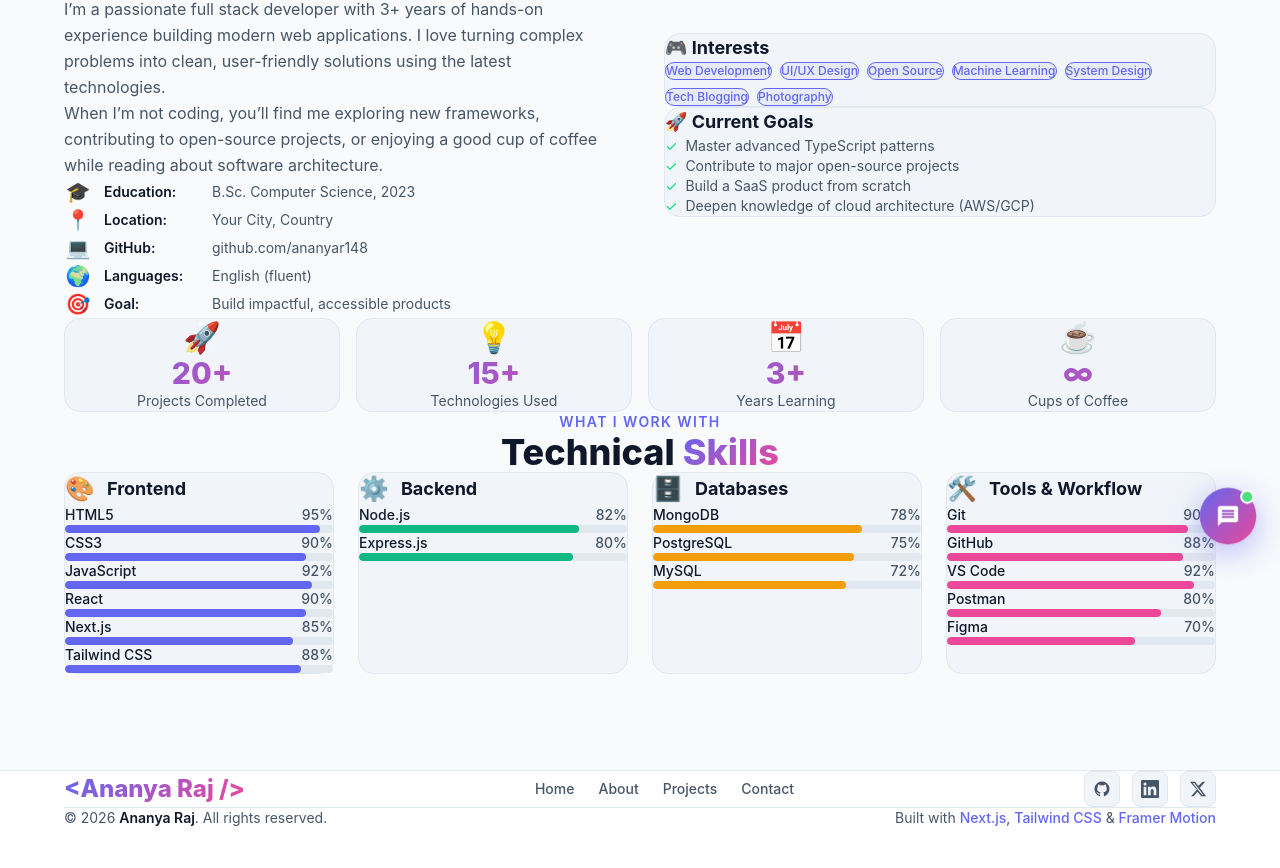
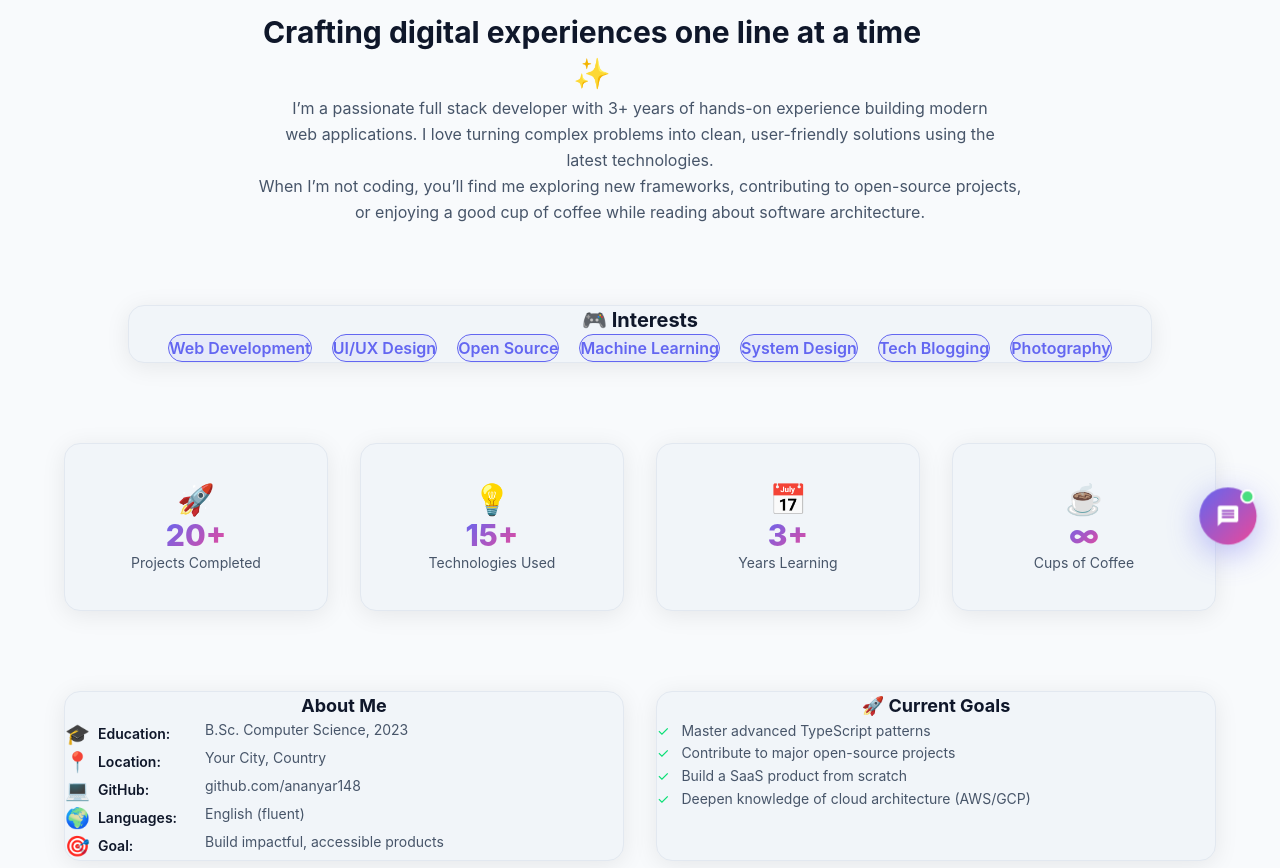
Before and after one commit to ananyar148/PORTFOLIO, a Next.js app: page /about in a window 1280 px wide. Shown: the part 232-1100 px from the top of the page. Before the commit the page ends 1060 px from the top, so only its background shows below. Built offline with nearby package versions, Linux system fonts and the light colour scheme.

Commit message:
about section

```diff
--- a/components/About.js
+++ b/components/About.js
@@ -11,25 +11,65 @@ import { useRef } from 'react';
 import { motion, useInView } from 'framer-motion';
 import { skillCategories, stats } from '@/data/skills';
 
+const INTERESTS = [
+  'Web Development',
+  'UI/UX Design',
+  'Open Source',
+  'Machine Learning',
+  'System Design',
+  'Tech Blogging',
+  'Photography',
+];
+
+const PERSONAL_DETAILS = [
+  { icon: '🎓', label: 'Education', value: 'B.Sc. Computer Science, 2023' },
+  { icon: '📍', label: 'Location', value: 'Your City, Country' },
+  { icon: '💻', label: 'GitHub', value: 'github.com/ananyar148' },
+  { icon: '🌍', label: 'Languages', value: 'English (fluent)' },
+  { icon: '🎯', label: 'Goal', value: 'Build impactful, accessible products' },
+];
+
+const CURRENT_GOALS = [
+  'Master advanced TypeScript patterns',
+  'Contribute to major open-source projects',
+  'Build a SaaS product from scratch',
+  'Deepen knowledge of cloud architecture (AWS/GCP)',
+];
+
+const CARD_CLASS =
+  'w-full min-w-0 rounded-2xl border card-glow';
+
+const CARD_PAD_CLASS =
+  'p-6 sm:p-8';
+
+const CARD_STYLE = {
+  background: 'var(--bg-card)',
+  borderColor: 'var(--border)',
+  boxShadow: 'var(--shadow)',
+};
+
 /* ── Animation helpers ── */
 const fadeUp = {
-  hidden:  { opacity: 0, y: 40 },
+  hidden: { opacity: 0, y: 24 },
   visible: { opacity: 1, y: 0, transition: { duration: 0.6, ease: 'easeOut' } },
 };
 
 const stagger = (delay = 0) => ({
-  hidden:  {},
+  hidden: {},
   visible: { transition: { staggerChildren: 0.1, delayChildren: delay } },
 });
 
 /* ── Single animated skill bar ── */
 function SkillBar({ name, level, color }) {
-  const ref  = useRef(null);
-  const inView = useInView(ref, { once: true, margin: '-60px' });
+  const ref = useRef(null);
+  const inView = useInView(ref, { once: true, margin: '-40px' });
 
   return (
-    <div ref={ref} className="mb-4">
-      <div className="flex justify-between mb-1 text-sm font-medium" style={{ color: 'var(--text-primary)' }}>
+    <div ref={ref} className="mb-4 last:mb-0">
+      <div
+        className="flex justify-between mb-1 text-sm font-medium"
+        style={{ color: 'var(--text-primary)' }}
+      >
         <span>{name}</span>
         <span style={{ color: 'var(--text-secondary)' }}>{level}%</span>
       </div>
@@ -56,8 +96,8 @@ function SkillBar({ name, level, color }) {
 
 /* ── Skill category card ── */
 function SkillCard({ category }) {
-  const ref    = useRef(null);
-  const inView = useInView(ref, { once: true, margin: '-60px' });
+  const ref = useRef(null);
+  const inView = useInView(ref, { once: true, margin: '-40px' });
 
   return (
     <motion.div
@@ -65,11 +105,13 @@ function SkillCard({ category }) {
       variants={fadeUp}
       initial="hidden"
       animate={inView ? 'visible' : 'hidden'}
-      className="p-6 rounded-2xl border card-glow"
-      style={{ background: 'var(--bg-card)', borderColor: 'var(--border)' }}
+      className={`${CARD_CLASS} ${CARD_PAD_CLASS} h-full`}
+      style={CARD_STYLE}
     >
       <div className="flex items-center gap-3 mb-5">
-        <span className="text-2xl" aria-hidden="true">{category.icon}</span>
+        <span className="text-2xl shrink-0" aria-hidden="true">
+          {category.icon}
+        </span>
         <h3 className="text-lg font-bold" style={{ color: 'var(--text-primary)' }}>
           {category.label}
         </h3>
@@ -88,36 +130,42 @@ function SkillCard({ category }) {
 
 /* ── Stat highlight card ── */
 function StatCard({ stat, delay }) {
-  const ref    = useRef(null);
-  const inView = useInView(ref, { once: true });
+  const ref = useRef(null);
+  const inView = useInView(ref, { once: true, margin: '-40px' });
 
   return (
     <motion.div
       ref={ref}
-      initial={{ opacity: 0, scale: 0.85 }}
-      animate={inView ? { opacity: 1, scale: 1 } : {}}
-      transition={{ duration: 0.5, delay }}
-      className="p-6 rounded-2xl border text-center"
-      style={{ background: 'var(--bg-card)', borderColor: 'var(--border)' }}
+      variants={fadeUp}
+      initial="hidden"
+      animate={inView ? 'visible' : 'hidden'}
+      transition={{ delay }}
+      className={`${CARD_CLASS} ${CARD_PAD_CLASS} flex h-full min-h-[168px] flex-col items-center justify-center text-center`}
+      style={CARD_STYLE}
     >
-      <div className="text-3xl mb-2" aria-hidden="true">{stat.icon}</div>
+      <div className="mb-3 text-3xl" aria-hidden="true">
+        {stat.icon}
+      </div>
       <div className="text-3xl font-extrabold gradient-text">{stat.value}</div>
-      <div className="text-sm mt-1" style={{ color: 'var(--text-secondary)' }}>{stat.label}</div>
+      <div className="mt-2 text-sm leading-snug" style={{ color: 'var(--text-secondary)' }}>
+        {stat.label}
+      </div>
     </motion.div>
   );
 }
 
 /* ── Main export ── */
 export default function About() {
-  const headerRef  = useRef(null);
-  const headerView = useInView(headerRef, { once: true, margin: '-80px' });
+  const headerRef = useRef(null);
+  const headerView = useInView(headerRef, { once: true, margin: '-40px' });
 
   return (
     <section
-      className="section-padding pt-28"
+      className="section-padding overflow-x-hidden pt-28"
       style={{ background: 'var(--bg-secondary)' }}
     >
-      <div className="container-custom">
+      <div className="mx-auto w-full max-w-7xl px-4 sm:px-6 md:px-8 lg:px-12 xl:px-16">
+        <div className="flex flex-col items-center gap-14 md:gap-16 lg:gap-20">
 
           {/* Section header */}
           <motion.div
@@ -125,79 +173,75 @@ export default function About() {
             variants={stagger()}
             initial="hidden"
             animate={headerView ? 'visible' : 'hidden'}
-          className="text-center mb-16"
+            className="w-full text-center"
           >
-          <motion.p variants={fadeUp} className="text-sm font-semibold uppercase tracking-widest mb-3" style={{ color: 'var(--accent)' }}>
+            <motion.p
+              variants={fadeUp}
+              className="mb-4 text-sm font-semibold uppercase tracking-widest"
+              style={{ color: 'var(--accent)' }}
+            >
               Get to know me
             </motion.p>
-          <motion.h2 variants={fadeUp} className="text-4xl sm:text-5xl font-extrabold" style={{ color: 'var(--text-primary)' }}>
+            <motion.h2
+              variants={fadeUp}
+              className="text-4xl font-extrabold sm:text-5xl"
+              style={{ color: 'var(--text-primary)' }}
+            >
               About <span className="gradient-text">Me</span>
             </motion.h2>
           </motion.div>
 
-        {/* Personal info + summary */}
-        <div className="grid lg:grid-cols-2 gap-12 mb-16 items-center">
-          {/* Left – text */}
+          {/* Tagline + description */}
           <motion.div
-            initial={{ opacity: 0, x: -40 }}
-            whileInView={{ opacity: 1, x: 0 }}
-            viewport={{ once: true }}
-            transition={{ duration: 0.7 }}
+            variants={fadeUp}
+            initial="hidden"
+            whileInView="visible"
+            viewport={{ once: true, margin: '-40px' }}
+            className="mx-auto w-full max-w-[48rem] text-center"
           >
-            <h3 className="text-2xl font-bold mb-4" style={{ color: 'var(--text-primary)' }}>
+            <h3
+              className="mx-auto mb-8 max-w-2xl text-2xl font-bold leading-snug sm:text-3xl"
+              style={{ color: 'var(--text-primary)' }}
+            >
               Crafting digital experiences one line at a time ✨
             </h3>
-            <p className="mb-4 leading-relaxed" style={{ color: 'var(--text-secondary)' }}>
+            <div className="mx-auto space-y-5 text-pretty">
+              <p className="leading-relaxed" style={{ color: 'var(--text-secondary)' }}>
                 I&rsquo;m a passionate full stack developer with 3+ years of hands-on experience
                 building modern web applications. I love turning complex problems into clean,
                 user-friendly solutions using the latest technologies.
               </p>
-            <p className="mb-6 leading-relaxed" style={{ color: 'var(--text-secondary)' }}>
+              <p className="leading-relaxed" style={{ color: 'var(--text-secondary)' }}>
                 When I&rsquo;m not coding, you&rsquo;ll find me exploring new frameworks,
                 contributing to open-source projects, or enjoying a good cup of coffee
                 while reading about software architecture.
               </p>
-
-            {/* Quick facts */}
-            <ul className="space-y-3" aria-label="Personal details">
-              {[
-                { icon: '🎓', label: 'Education',  value: 'B.Sc. Computer Science, 2023' },
-                { icon: '📍', label: 'Location',   value: 'Your City, Country'           },
-                { icon: '💻', label: 'GitHub',     value: 'github.com/ananyar148'        },
-                { icon: '🌍', label: 'Languages',  value: 'English (fluent)'             },
-                { icon: '🎯', label: 'Goal',       value: 'Build impactful, accessible products' },
-              ].map(({ icon, label, value }) => (
-                <li key={label} className="flex items-center gap-3 text-sm">
-                  <span className="text-xl w-7 text-center" aria-hidden="true">{icon}</span>
-                  <span className="font-semibold w-24 shrink-0" style={{ color: 'var(--text-primary)' }}>{label}:</span>
-                  <span style={{ color: 'var(--text-secondary)' }}>{value}</span>
-                </li>
-              ))}
-            </ul>
+            </div>
           </motion.div>
 
-          {/* Right – interests + goals */}
+          {/* Interests */}
           <motion.div
-            initial={{ opacity: 0, x: 40 }}
-            whileInView={{ opacity: 1, x: 0 }}
-            viewport={{ once: true }}
-            transition={{ duration: 0.7 }}
-            className="space-y-6"
+            variants={fadeUp}
+            initial="hidden"
+            whileInView="visible"
+            viewport={{ once: true, margin: '-40px' }}
+            className="mx-auto w-full max-w-5xl"
           >
-            {/* Interests */}
             <div
-              className="p-6 rounded-2xl border"
-              style={{ background: 'var(--bg-card)', borderColor: 'var(--border)' }}
+              className={`${CARD_CLASS} flex flex-col items-center px-6 pt-8 pb-6 text-center sm:px-8 sm:pt-10 sm:pb-7 lg:px-10 lg:pt-12 lg:pb-8`}
+              style={CARD_STYLE}
             >
-              <h4 className="font-bold text-lg mb-4" style={{ color: 'var(--text-primary)' }}>
+              <h4
+                className="mb-8 text-lg font-bold sm:mb-10 sm:text-xl"
+                style={{ color: 'var(--text-primary)' }}
+              >
                 🎮 Interests
               </h4>
-              <div className="flex flex-wrap gap-2">
-                {['Web Development', 'UI/UX Design', 'Open Source', 'Machine Learning',
-                  'System Design', 'Tech Blogging', 'Photography'].map((item) => (
+              <div className="flex w-full flex-wrap items-center justify-center gap-x-4 gap-y-3 sm:gap-x-5 sm:gap-y-4">
+                {INTERESTS.map((item) => (
                   <span
                     key={item}
-                    className="px-3 py-1 rounded-full text-xs font-medium border"
+                    className="interest-pill inline-flex items-center justify-center rounded-full border px-6 py-3 text-sm font-semibold leading-relaxed sm:px-7 sm:py-3 sm:text-base lg:px-8"
                     style={{
                       background: 'rgba(99,102,241,0.08)',
                       borderColor: 'var(--accent)',
@@ -209,69 +253,115 @@ export default function About() {
                 ))}
               </div>
             </div>
+          </motion.div>
 
-            {/* Goals */}
-            <div
-              className="p-6 rounded-2xl border"
-              style={{ background: 'var(--bg-card)', borderColor: 'var(--border)' }}
-            >
-              <h4 className="font-bold text-lg mb-4" style={{ color: 'var(--text-primary)' }}>
-                🚀 Current Goals
-              </h4>
-              <ul className="space-y-2 text-sm" style={{ color: 'var(--text-secondary)' }}>
-                {[
-                  'Master advanced TypeScript patterns',
-                  'Contribute to major open-source projects',
-                  'Build a SaaS product from scratch',
-                  'Deepen knowledge of cloud architecture (AWS/GCP)',
-                ].map((goal) => (
-                  <li key={goal} className="flex items-start gap-2">
-                    <span className="text-green-400 mt-0.5">✓</span>
-                    {goal}
-                  </li>
-                ))}
-              </ul>
-            </div>
-          </motion.div>
-        </div>
-
-        {/* Stats row */}
+          {/* Stats */}
           <motion.div
             initial="hidden"
             whileInView="visible"
-          viewport={{ once: true }}
+            viewport={{ once: true, margin: '-40px' }}
             variants={stagger()}
-          className="grid grid-cols-2 sm:grid-cols-4 gap-4 mb-16"
+            className="grid w-full max-w-6xl grid-cols-1 gap-6 md:grid-cols-2 lg:grid-cols-4 lg:gap-8"
           >
             {stats.map((stat, i) => (
               <StatCard key={stat.label} stat={stat} delay={i * 0.1} />
             ))}
           </motion.div>
 
+          {/* Personal details + goals */}
+          <div className="grid w-full max-w-6xl grid-cols-1 gap-6 lg:grid-cols-2 lg:gap-8">
+            <motion.div
+              variants={fadeUp}
+              initial="hidden"
+              whileInView="visible"
+              viewport={{ once: true, margin: '-40px' }}
+              className={`${CARD_CLASS} ${CARD_PAD_CLASS}`}
+              style={CARD_STYLE}
+            >
+              <h4
+                className="mb-5 text-center text-lg font-bold"
+                style={{ color: 'var(--text-primary)' }}
+              >
+                About Me
+              </h4>
+              <ul className="space-y-4" aria-label="Personal details">
+                {PERSONAL_DETAILS.map(({ icon, label, value }) => (
+                  <li
+                    key={label}
+                    className="flex flex-col gap-1 text-sm sm:flex-row sm:items-start sm:gap-3"
+                  >
+                    <span className="flex shrink-0 items-center gap-2 sm:w-32">
+                      <span className="text-xl" aria-hidden="true">
+                        {icon}
+                      </span>
+                      <span className="font-semibold" style={{ color: 'var(--text-primary)' }}>
+                        {label}:
+                      </span>
+                    </span>
+                    <span className="min-w-0 break-words sm:flex-1" style={{ color: 'var(--text-secondary)' }}>
+                      {value}
+                    </span>
+                  </li>
+                ))}
+              </ul>
+            </motion.div>
+
+            <motion.div
+              variants={fadeUp}
+              initial="hidden"
+              whileInView="visible"
+              viewport={{ once: true, margin: '-40px' }}
+              className={`${CARD_CLASS} ${CARD_PAD_CLASS}`}
+              style={CARD_STYLE}
+            >
+              <h4
+                className="mb-5 text-center text-lg font-bold"
+                style={{ color: 'var(--text-primary)' }}
+              >
+                🚀 Current Goals
+              </h4>
+              <ul className="space-y-4 text-sm" style={{ color: 'var(--text-secondary)' }}>
+                {CURRENT_GOALS.map((goal) => (
+                  <li key={goal} className="flex items-start gap-3 leading-relaxed">
+                    <span className="mt-0.5 shrink-0 text-green-400">✓</span>
+                    <span className="min-w-0 break-words">{goal}</span>
+                  </li>
+                ))}
+              </ul>
+            </motion.div>
+          </div>
+
           {/* Skills header */}
           <motion.div
-          initial={{ opacity: 0, y: 20 }}
-          whileInView={{ opacity: 1, y: 0 }}
-          viewport={{ once: true }}
-          transition={{ duration: 0.6 }}
-          className="text-center mb-10"
+            variants={fadeUp}
+            initial="hidden"
+            whileInView="visible"
+            viewport={{ once: true, margin: '-40px' }}
+            className="w-full text-center"
           >
-          <p className="text-sm font-semibold uppercase tracking-widest mb-3" style={{ color: 'var(--accent)' }}>
+            <p
+              className="mb-3 text-sm font-semibold uppercase tracking-widest"
+              style={{ color: 'var(--accent)' }}
+            >
               What I work with
             </p>
-          <h2 className="text-3xl sm:text-4xl font-extrabold" style={{ color: 'var(--text-primary)' }}>
+            <h2
+              className="text-3xl font-extrabold sm:text-4xl"
+              style={{ color: 'var(--text-primary)' }}
+            >
               Technical <span className="gradient-text">Skills</span>
             </h2>
           </motion.div>
 
           {/* Skill category cards */}
-        <div className="grid sm:grid-cols-2 xl:grid-cols-4 gap-6">
+          <div className="grid w-full max-w-6xl grid-cols-1 gap-6 sm:grid-cols-2 xl:grid-cols-4">
             {skillCategories.map((cat) => (
               <SkillCard key={cat.id} category={cat} />
             ))}
           </div>
 
         </div>
+      </div>
     </section>
   );
 }
--- a/styles/globals.css
+++ b/styles/globals.css
@@ -85,3 +85,12 @@ body {
   box-shadow: 0 0 30px rgba(99, 102, 241, 0.25);
   transform: translateY(-4px);
 }
+
+.interest-pill {
+  transition: background-color 0.2s ease, box-shadow 0.2s ease, transform 0.2s ease;
+}
+.interest-pill:hover {
+  background: rgba(99, 102, 241, 0.16) !important;
+  box-shadow: 0 0 18px rgba(99, 102, 241, 0.2);
+  transform: translateY(-2px);
+}
```
Lines whose indentation alone changed are shown as unchanged.
